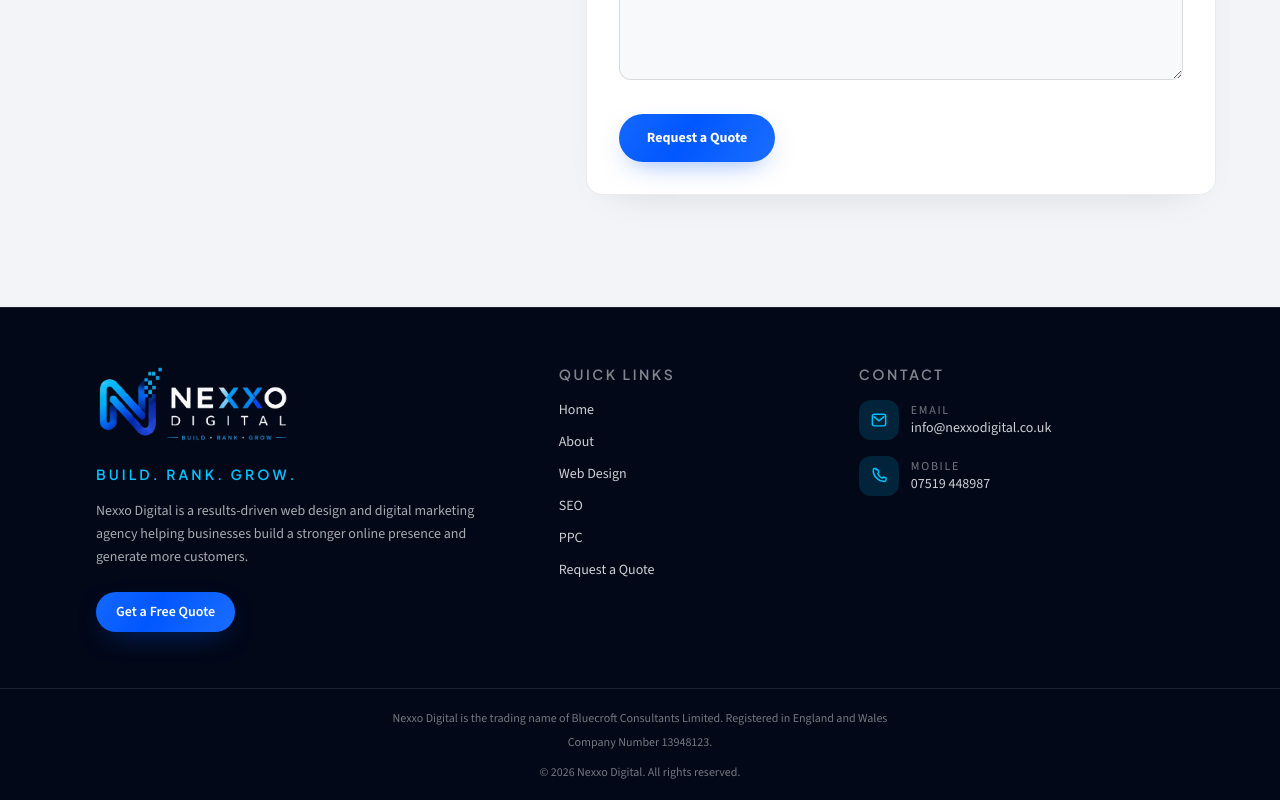
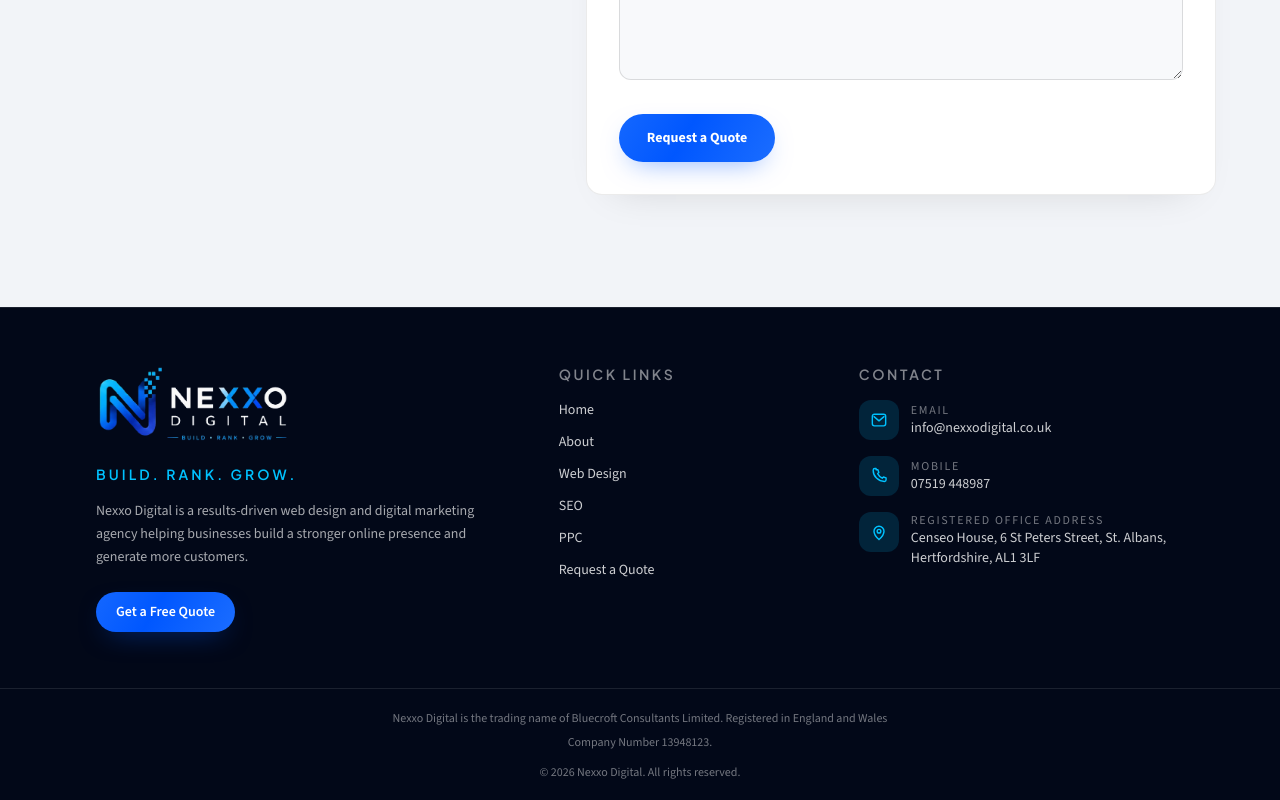
Before and after one commit to Naseef-Nusky/Nexxo-Digital-Website, a React (Vite) app: page /quote in a window 1280 px wide. Shown: the part 1009-1809 px from the top of the page. Built offline with nearby package versions, Linux system fonts and the light colour scheme; no server answers; a web font is replaced by a local one.

Commit message:
address added

```diff
--- a/src/components/Footer.jsx
+++ b/src/components/Footer.jsx
@@ -107,6 +107,24 @@ export default function Footer() {
                 </span>
               </a>
             </li>
+            <li className="flex items-start gap-3">
+              <span className="flex h-10 w-10 shrink-0 items-center justify-center rounded-xl bg-cyan/15 text-cyan">
+                <svg viewBox="0 0 24 24" className="h-5 w-5" fill="none" aria-hidden="true">
+                  <path
+                    d="M12 21s6-5.2 6-10a6 6 0 1 0-12 0c0 4.8 6 10 6 10Z"
+                    stroke="currentColor"
+                    strokeWidth="1.7"
+                  />
+                  <circle cx="12" cy="11" r="2.2" stroke="currentColor" strokeWidth="1.7" />
+                </svg>
+              </span>
+              <span>
+                <span className="block text-xs tracking-[0.14em] text-white/45 uppercase">
+                  {contact.registeredOfficeLabel}
+                </span>
+                {contact.registeredOffice}
+              </span>
+            </li>
           </ul>
         </div>
       </div>
--- a/src/data/contact.js
+++ b/src/data/contact.js
@@ -2,6 +2,9 @@ export const contact = {
   email: 'info@nexxodigital.co.uk',
   phone: '+447519448987',
   phoneDisplay: '07519 448987',
+  registeredOfficeLabel: 'Registered office address',
+  registeredOffice:
+    'Censeo House, 6 St Peters Street, St. Albans, Hertfordshire, AL1 3LF',
 }
 
 export const legal = {
```
